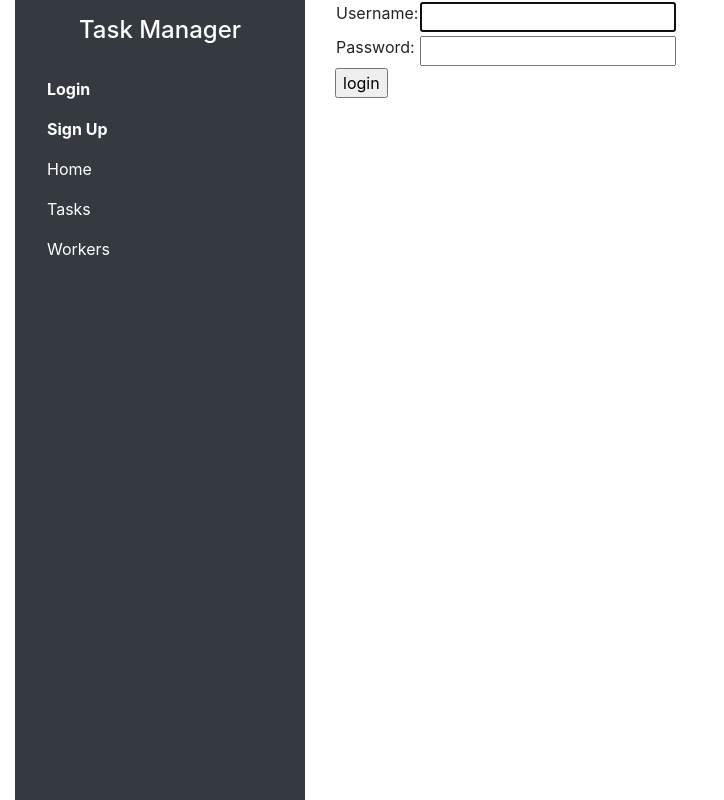
After one commit to Claymore-AI/Task-manager, a Django app: page /accounts/login/ in a window 1280 px wide. The commit adds this page. Shown: the whole page, without its empty margins (0-724 px from the left). Run offline with Django 5.2, Linux system fonts and the light colour scheme.

Commit message:
add login, logout, signup

```diff
--- a/core/urls.py
+++ b/core/urls.py
@@ -21,5 +21,7 @@ from django.urls import path, include
 urlpatterns = [
     path("admin/", admin.site.urls),
 
-    path("", include("task_manager.urls", namespace="todo"))
+    path("", include("task_manager.urls", namespace="task_manager")),
+
+    path("accounts/", include("django.contrib.auth.urls")),
 ]
--- a/task_manager/urls.py
+++ b/task_manager/urls.py
@@ -1,5 +1,5 @@
 from django.urls import path
-from task_manager.views import TaskListView, HomeView, TaskCreateView, TaskUpdateView, TaskDeleteView
+from task_manager.views import TaskListView, HomeView, TaskCreateView, TaskUpdateView, TaskDeleteView, SignUpView
 
 app_name = "task_manager"
 
@@ -9,4 +9,5 @@ urlpatterns = [
     path("tasks/create/", TaskCreateView.as_view(), name="task-create"),
     path("tasks/<int:pk>/update/", TaskUpdateView.as_view(), name="task-update"),
     path("tasks/<int:pk>/delete/", TaskDeleteView.as_view(), name="task-delete"),
+    path('signup/', SignUpView.as_view(), name='signup'),
 ]
--- a/templates/base.html
+++ b/templates/base.html
@@ -2,7 +2,7 @@
 <html lang="en">
 <head>
   {% block title %}
-    <title>Article Hub</title>
+    <title>Task Manager</title>
   {% endblock %}
   <meta charset="UTF-8">
   <link rel="stylesheet" href="https://cdn.jsdelivr.net/npm/bootstrap@4.6.2/dist/css/bootstrap.min.css"
--- a/templates/includes/sidebar.html
+++ b/templates/includes/sidebar.html
@@ -1,6 +1,23 @@
 <div class="sidebar-nav bg-dark text-white p-3" style="min-height: 100vh;">
   <h4 class="text-center">Task Manager</h4>
   <ul class="nav flex-column mt-4">
+    {% if not user.is_authenticated %}
+      <li class="nav-item">
+        <a class="nav-link text-white" href="{% url 'login' %}"><strong>Login</strong></a>
+      </li>
+      <li class="nav-item">
+        <a class="nav-link text-white" href="{% url 'task_manager:signup' %}"><strong>Sign Up</strong></a>
+      </li>
+    {% else %}
+      <li class="nav-item">
+        <a class="nav-link text-white"
+           href="{% url 'task_manager:task-list' %}"><strong>User: {{ user.username }}</strong></a>
+      </li>
+      <form method="post" action="{% url 'logout' %}">
+        {% csrf_token %}
+        <button type="submit" class="btn btn-link text-white p-0 m-0"><strong>Logout</strong></button>
+      </form>
+    {% endif %}
     <li class="nav-item">
       <a class="nav-link text-white" href="{% url 'task_manager:home' %}">Home</a>
     </li>
--- /dev/null
+++ b/templates/registration/login.html
@@ -0,0 +1,29 @@
+{% extends 'base.html' %}
+{% block content %}
+  {% if form.errors %}
+    <p>Your username and password didn't match. Please try again.</p>
+  {% endif %}
+  {% if next %}
+    {% if user.is_authenticated %}
+      <p>Your account doesn't have access to this page. To proceed,
+      please login with an account that has access.</p>
+    {% else %}
+       <p>Please login to see this page.</p>
+    {% endif %}
+  {% endif %}
+  <form method="post" action="{% url 'login' %}">
+    {% csrf_token %}
+    <table>
+      <tr>
+        <td>{{ form.username.label_tag }}</td>
+        <td>{{ form.username }}</td>
+      </tr>
+      <tr>
+        <td>{{ form.password.label_tag }}</td>
+        <td>{{ form.password }}</td>
+      </tr>
+    </table>
+    <input type="submit" value="login">
+    <input type="hidden" name="next" value="{{ next }}">
+  </form>
+{% endblock %}
--- /dev/null
+++ b/templates/registration/logout.html
@@ -0,0 +1,5 @@
+{% extends "base.html" %}
+{% block content %}
+  <p>Logged out!</p>
+  <a href="{% url 'login' %}">Click here to login again</a>
+{% endblock %}
```
Also changed, not shown: core/settings.py (+6 -2 lines), task_manager/forms.py (+15 -1 lines), task_manager/views.py (+14 -4 lines), templates/registration/signup.html (added, +24 -0 lines).
